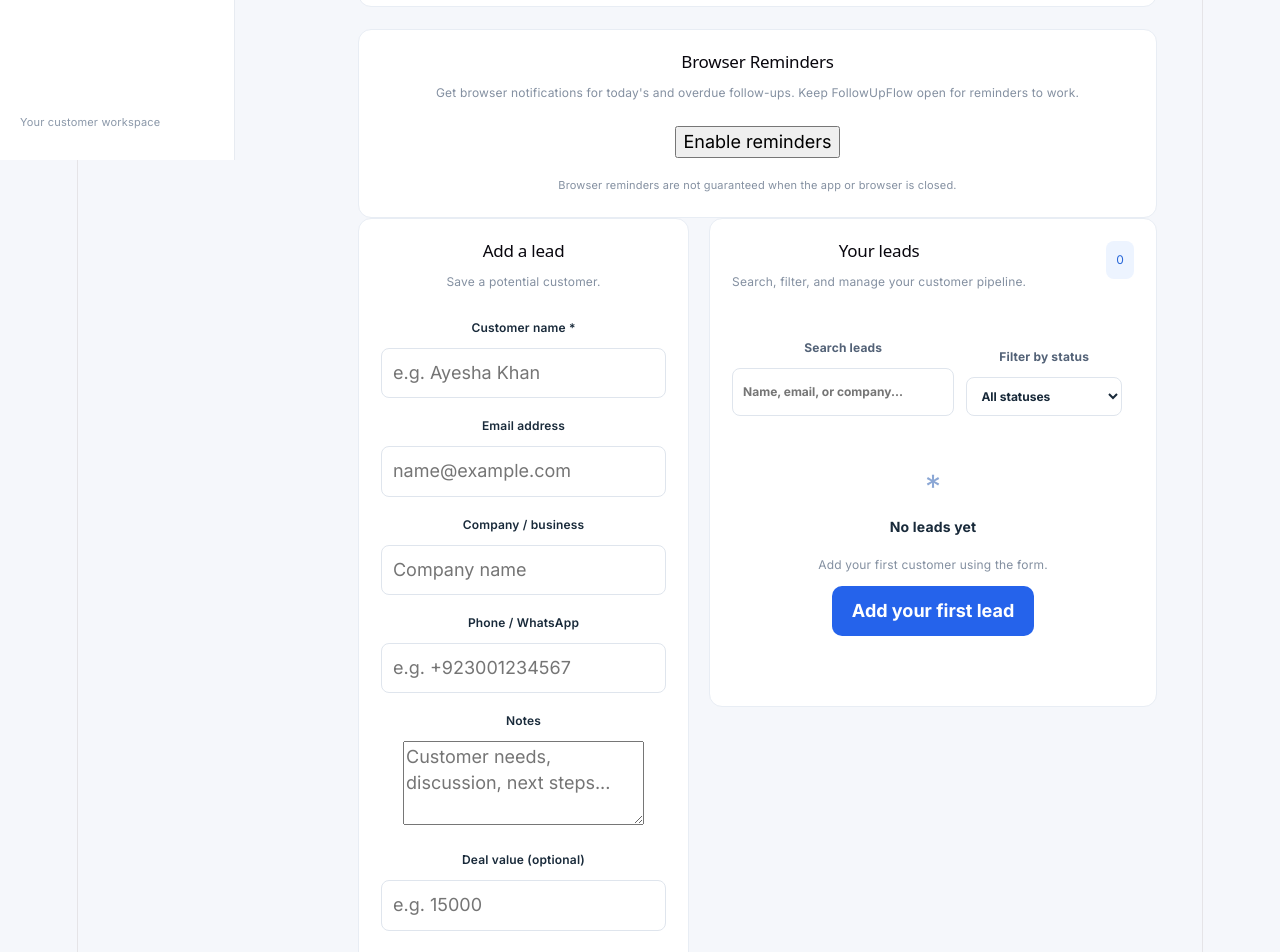
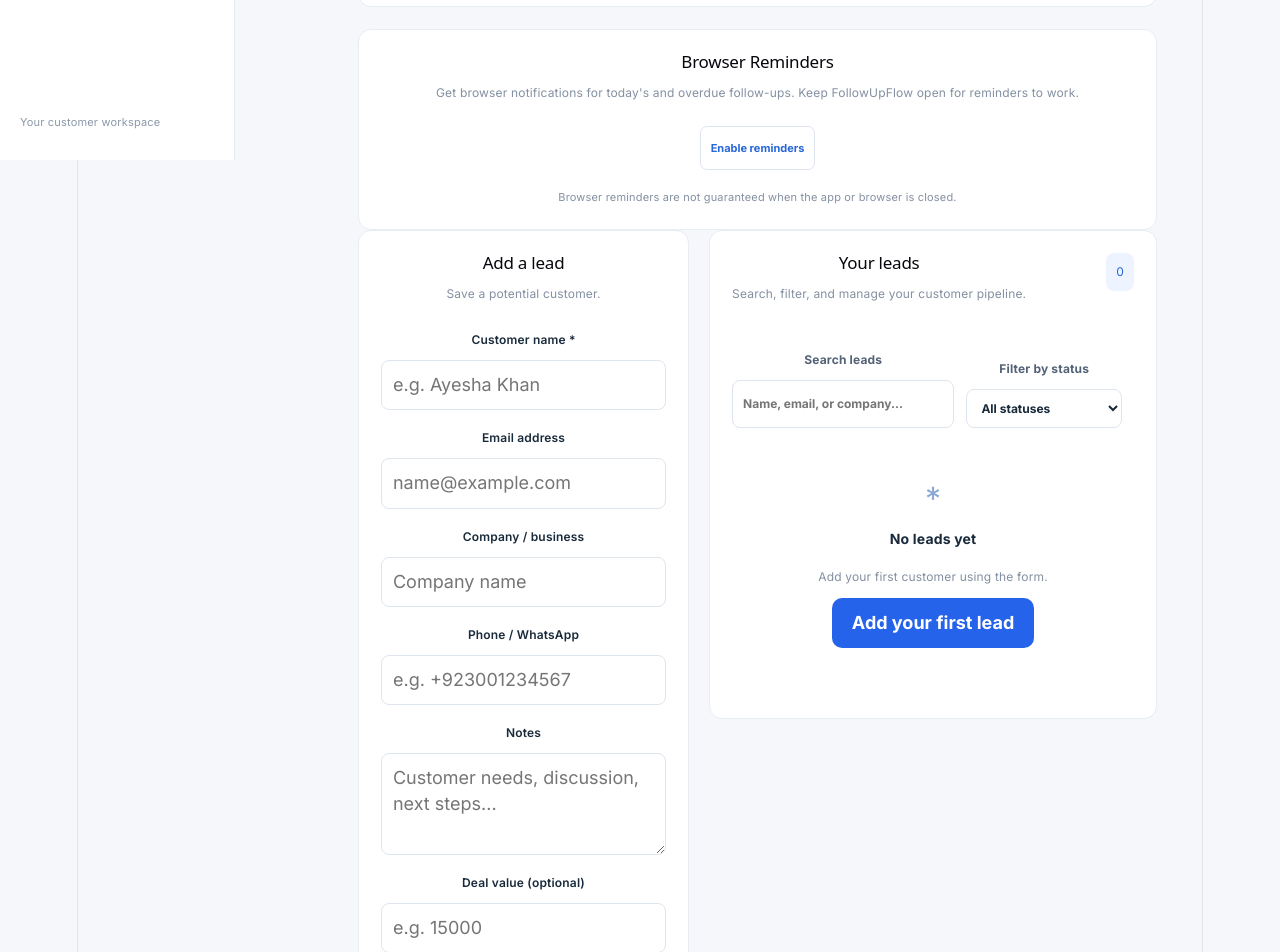
Before and after one commit to muntahaayaz/followupflow, a React (Vite) app: page / in a window 1280 px wide. Shown: the part 640-1592 px from the top of the page. Built offline with nearby package versions, Linux system fonts and the light colour scheme.

Commit message:
Fix dark-mode and unstyled controls; fix footer encoding

```diff
--- a/src/App.css
+++ b/src/App.css
@@ -1180,3 +1180,101 @@ footer {
     transition-duration: 0.01ms !important;
   }
 }
+
+/* Textareas share the look of inputs and selects */
+textarea {
+  display: block;
+  width: 100%;
+  min-height: 96px;
+  padding: 11px;
+  border: 1px solid #dfe5ed;
+  border-radius: 8px;
+  background: white;
+  color: #192a3a;
+  resize: vertical;
+}
+
+textarea:focus {
+  border-color: #3978ed;
+}
+
+/* Secondary buttons that previously fell back to the browser's default look */
+.followup-actions button,
+.export-csv-button,
+.secondary-button {
+  padding: 8px 10px;
+  border: 1px solid #dfe5ed;
+  border-radius: 7px;
+  background: white;
+  color: #2867d8;
+  font-size: 11px;
+  font-weight: 700;
+}
+
+.followup-actions button:hover:not(:disabled),
+.export-csv-button:hover:not(:disabled),
+.secondary-button:hover:not(:disabled) {
+  background: #edf4ff;
+}
+
+:root[data-theme="dark"] .followup-actions button,
+:root[data-theme="dark"] .export-csv-button,
+:root[data-theme="dark"] .secondary-button {
+  background: #263449;
+  color: #93c5fd;
+  border-color: #4b5563;
+}
+
+:root[data-theme="dark"] .followup-actions button:hover:not(:disabled),
+:root[data-theme="dark"] .export-csv-button:hover:not(:disabled),
+:root[data-theme="dark"] .secondary-button:hover:not(:disabled) {
+  background: #2f405a;
+}
+
+/* Business settings and custom template labels match the rest of the app's forms */
+.message-settings label {
+  display: block;
+  margin: 14px 0 0;
+  font-size: 12px;
+  font-weight: 600;
+}
+
+.message-settings label > input,
+.message-settings label > select,
+.message-settings label > textarea {
+  margin-top: 7px;
+}
+
+/* Dark theme variants for elements that stayed light */
+:root[data-theme="dark"] .followup-summary {
+  background: #1f2937;
+  border-color: #374151;
+}
+
+:root[data-theme="dark"] .generate-for-lead,
+:root[data-theme="dark"] .edit-button {
+  background: #263449;
+  color: #93c5fd;
+  border-color: #4b5563;
+}
+
+:root[data-theme="dark"] .generate-for-lead:hover,
+:root[data-theme="dark"] .edit-button:hover {
+  background: #2f405a;
+}
+
+/* Dark theme: message generator labels and secondary buttons */
+:root[data-theme="dark"] .message-controls label,
+:root[data-theme="dark"] .generated-label {
+  color: #cbd5e1;
+}
+
+:root[data-theme="dark"] .secondary-message-button {
+  background: #263449;
+  color: #e5eaf2;
+  border-color: #4b5563;
+}
+
+:root[data-theme="dark"] .secondary-message-button:hover:not(:disabled) {
+  background: #2f405a;
+}
--- a/src/App.jsx
+++ b/src/App.jsx
@@ -949,6 +949,7 @@ export default function App() {
           </p>
           <button
             type="button"
+            className="secondary-button"
             onClick={async () => {
               if (remindersEnabled) {
                 safeSetItem("followupflow-reminders-enabled", "false");
@@ -1411,6 +1412,7 @@ export default function App() {
                 {editingTemplateId && (
                   <button
                     type="button"
+                    className="secondary-button"
                     onClick={() => {
                       setEditingTemplateId(null);
                       setCustomTemplateName("");
@@ -1512,7 +1514,7 @@ export default function App() {
         </section>
 
         <footer>
-          <p>FollowUpFlow Â· Never lose a lead again.</p>
+          <p>FollowUpFlow · Never lose a lead again.</p>
           <p className="privacy-note">
             Privacy: Your leads and settings are stored in this browser on this device. They are not synced to a cloud account. Clearing browser data may delete them, so export a CSV backup regularly.
           </p>
--- a/src/index.css
+++ b/src/index.css
@@ -17,7 +17,7 @@
 
   font: 18px/145% var(--sans);
   letter-spacing: 0.18px;
-  color-scheme: light dark;
+  color-scheme: light;
   color: var(--text);
   background: var(--bg);
   font-synthesis: none;
@@ -30,8 +30,7 @@
   }
 }
 
-@media (prefers-color-scheme: dark) {
-  :root {
+:root[data-theme='dark'] {
   --text: #9ca3af;
   --text-h: #f3f4f6;
   --bg: #16171d;
@@ -43,11 +42,7 @@
   --social-bg: rgba(47, 48, 58, 0.5);
   --shadow:
     rgba(0, 0, 0, 0.4) 0 10px 15px -3px, rgba(0, 0, 0, 0.25) 0 4px 6px -2px;
-  }
-
-  #social .button-icon {
-    filter: invert(1) brightness(2);
-  }
+  color-scheme: dark;
 }
 
 body {
```
Lines whose indentation alone changed are shown as unchanged.
